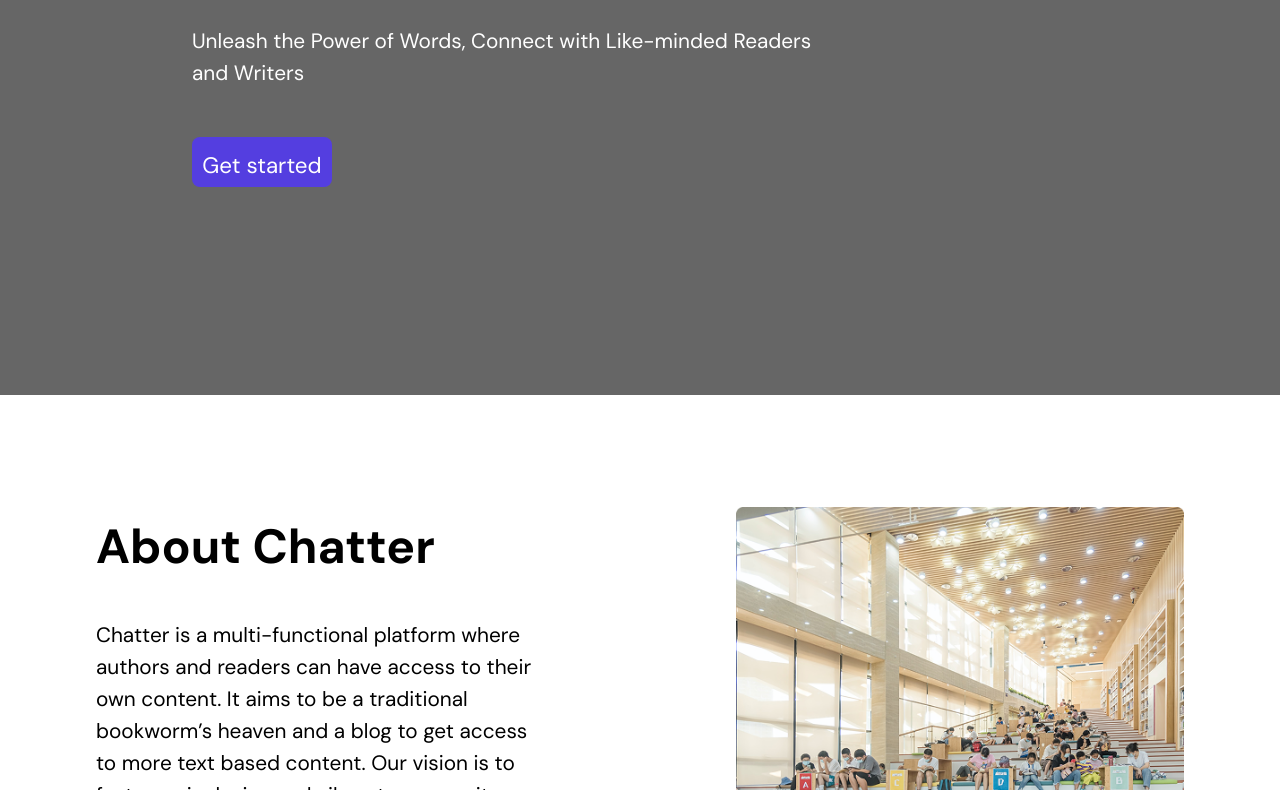
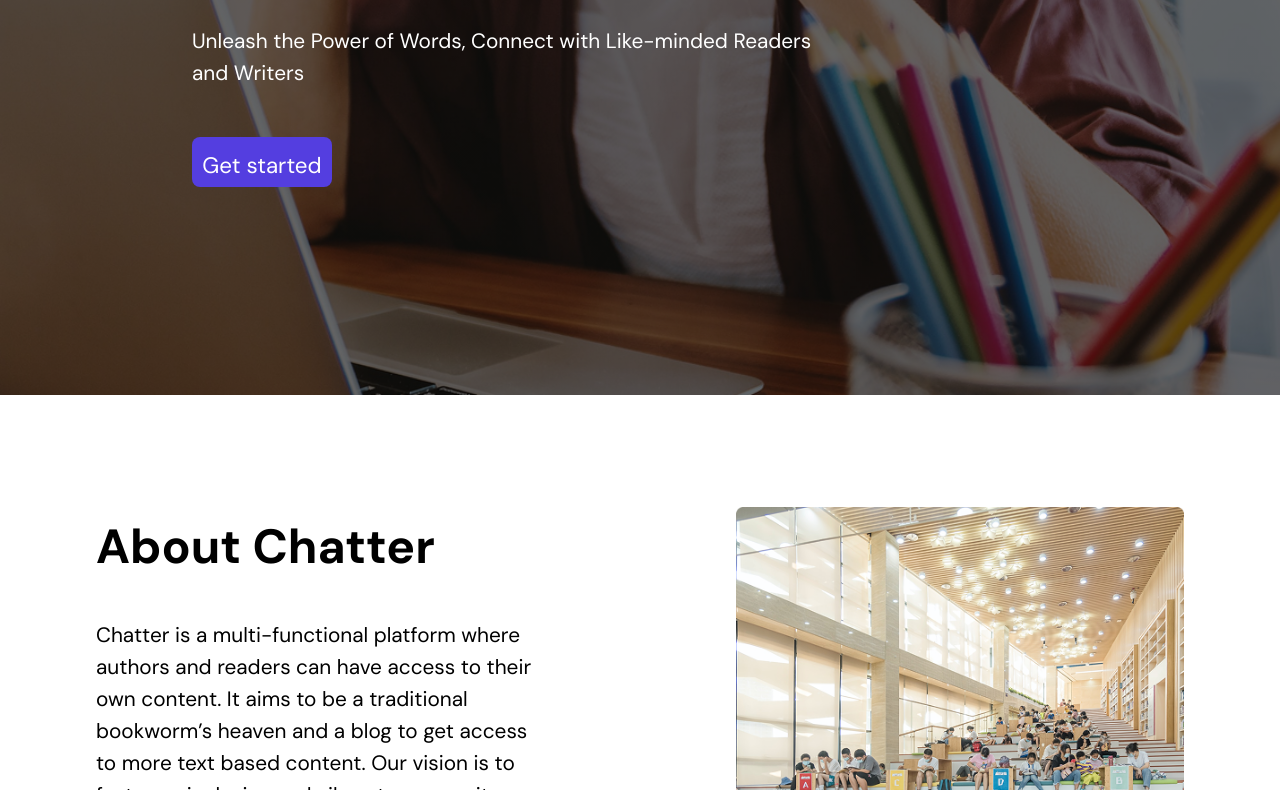
Before and after one commit to Sheyman0382/altschool-first-semester-project, a plain HTML site: page index.html in a window 1280 px wide. Shown: the part 555-1345 px from the top of the page. Drawn offline with Linux system fonts and the light colour scheme; the site is published under a folder, as on GitHub Pages, so addresses that start at the root find nothing.

Commit message:
Refactor CSS for welcome background and formatting, the leading "/" hinders access to the source of the background image
Removed unnecessary line breaks and updated the image URL path for the welcome background.

```diff
--- a/purpose.css
+++ b/purpose.css
@@ -14,8 +14,6 @@
     interpolate-size: allow-keywords;
   }
 }
-
-
 
 body {
   /* 4. Increase line-height */
@@ -109,7 +107,7 @@ h1 {
 }
 
 .welcome{
-  background-image: linear-gradient(rgba(0, 0, 0, 0.6), rgba(0, 0, 0, 0.6)), url("/image/welcome_to_chatter.png");
+  background-image: linear-gradient(rgba(0, 0, 0, 0.6), rgba(0, 0, 0, 0.6)), url("image/welcome_to_chatter.png");
   background-size: cover;
   background-repeat: no-repeat;
 
```
